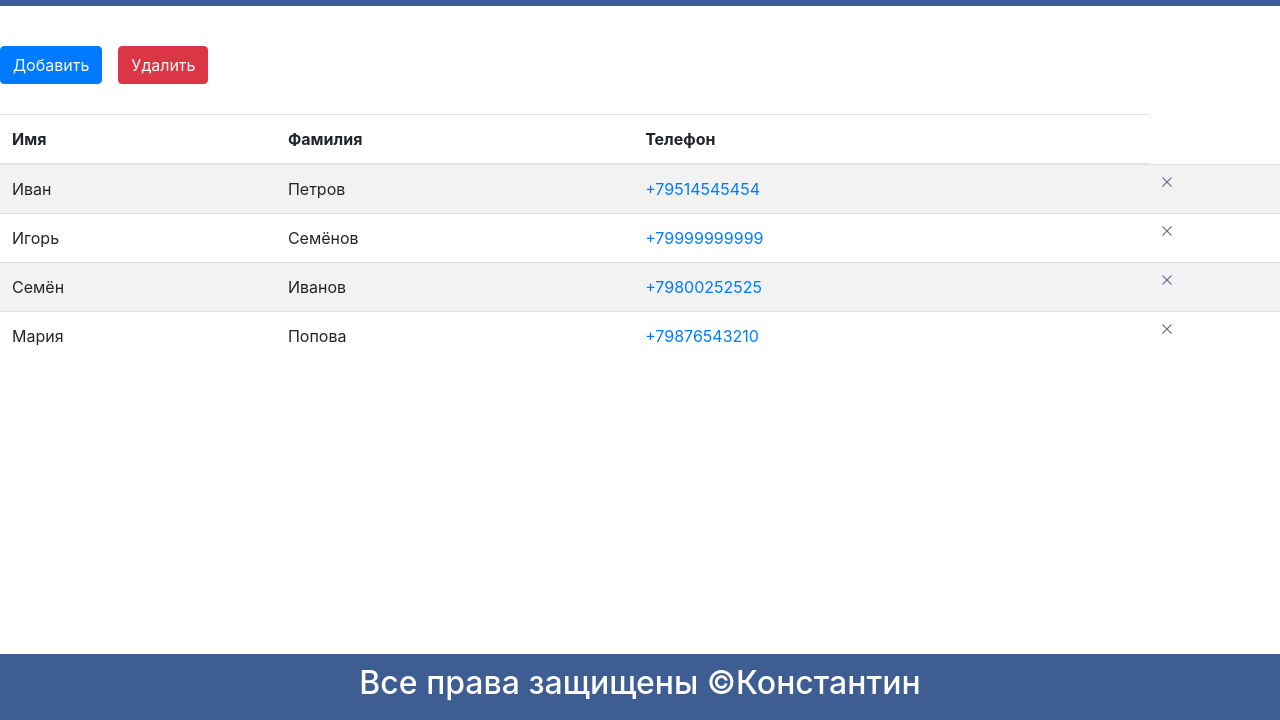
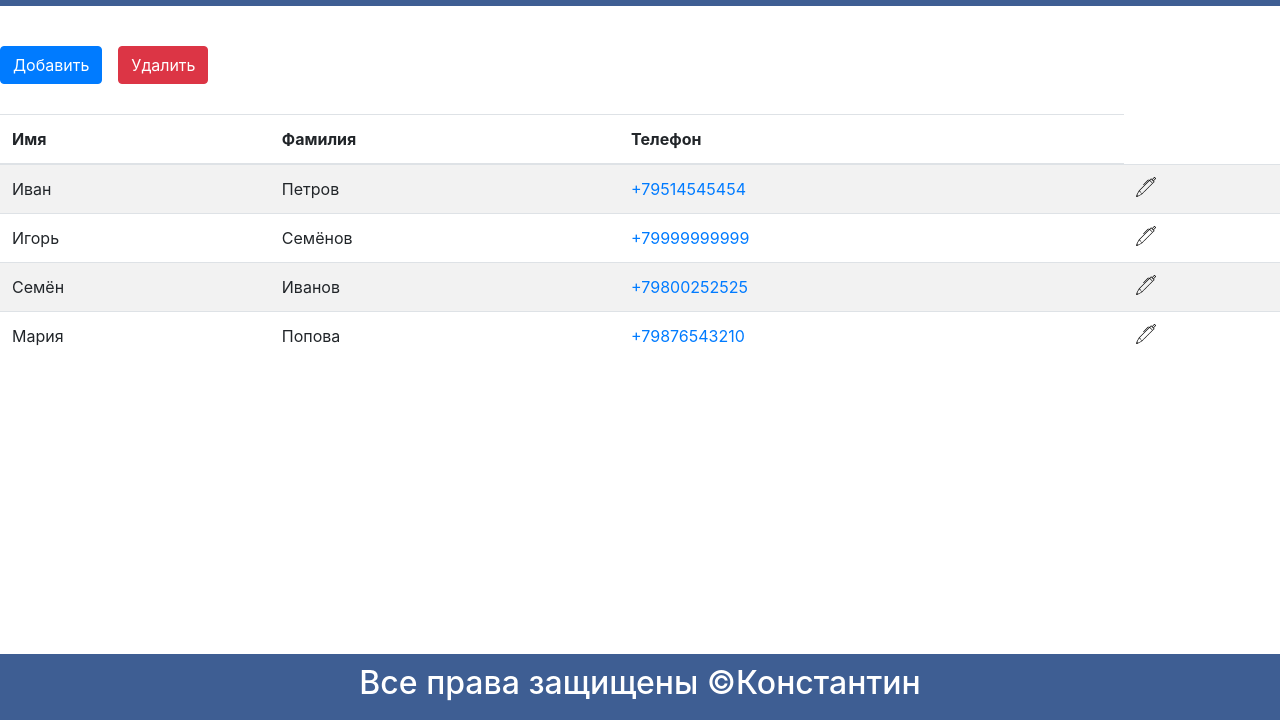
Before and after one commit to laedo303/MethEd_js, a plain HTML site: page module 2/index.html in a window 1280 px wide. Shown: the part 80-800 px from the top of the page. Drawn offline with nearby package versions, Linux system fonts and the light colour scheme.

Commit message:
m2-l5
m2-l5

```diff
--- a/module 2/phonebook/css/style.css
+++ b/module 2/phonebook/css/style.css
@@ -3,7 +3,7 @@ body {
 }
 
 .header {
-  background-color: #3E5E93;
+  background-color: #3e5e93;
   color: #fff;
   margin-bottom: 40px;
   padding: 20px 0;
@@ -43,11 +43,21 @@ body {
   display: table-cell;
 }
 
+.edit-icon {
+  display: block;
+  width: 20px;
+  height: 20px;
+  border: none;
+  background-color: transparent;
+  background-image: url("../img/pen.svg");
+  background-size: contain;
+  background-repeat: no-repeat;
+  background-position: center;
+}
+
 .btn-wrapper {
   margin-bottom: 30px;
 }
-
-
 
 .form {
   padding: 30px 50px;
@@ -66,7 +76,6 @@ body {
   z-index: 2;
 }
 
-
 .form-title {
   margin-top: 0;
   padding-bottom: 20px;
@@ -75,7 +84,6 @@ body {
 .form-label {
   width: 80px;
 }
-
 
 .form-overlay {
   background-color: rgba(0, 0, 0, 0.6);
@@ -126,7 +134,7 @@ body {
   left: 0;
   right: 0;
   padding: 10px;
-  background-color: #3E5E93;
+  background-color: #3e5e93;
   color: #fff;
   text-align: center;
 }
--- a/module 2/phonebook/script/script.js
+++ b/module 2/phonebook/script/script.js
@@ -237,7 +237,7 @@ const data = [
     const tdEdit = document.createElement('td');
     tdEdit.classList.add('td-edit');
     const buttonEdit = document.createElement('button');
-    buttonEdit.classList.add('del-icon');
+    buttonEdit.classList.add('edit-icon');
     tdEdit.append(buttonEdit);
 
     tr.append(tdDel, tdName, tdSurname, tdPhone, tdEdit);
```
Also changed, not shown: module 2/phonebook/img/pen.svg (added).
